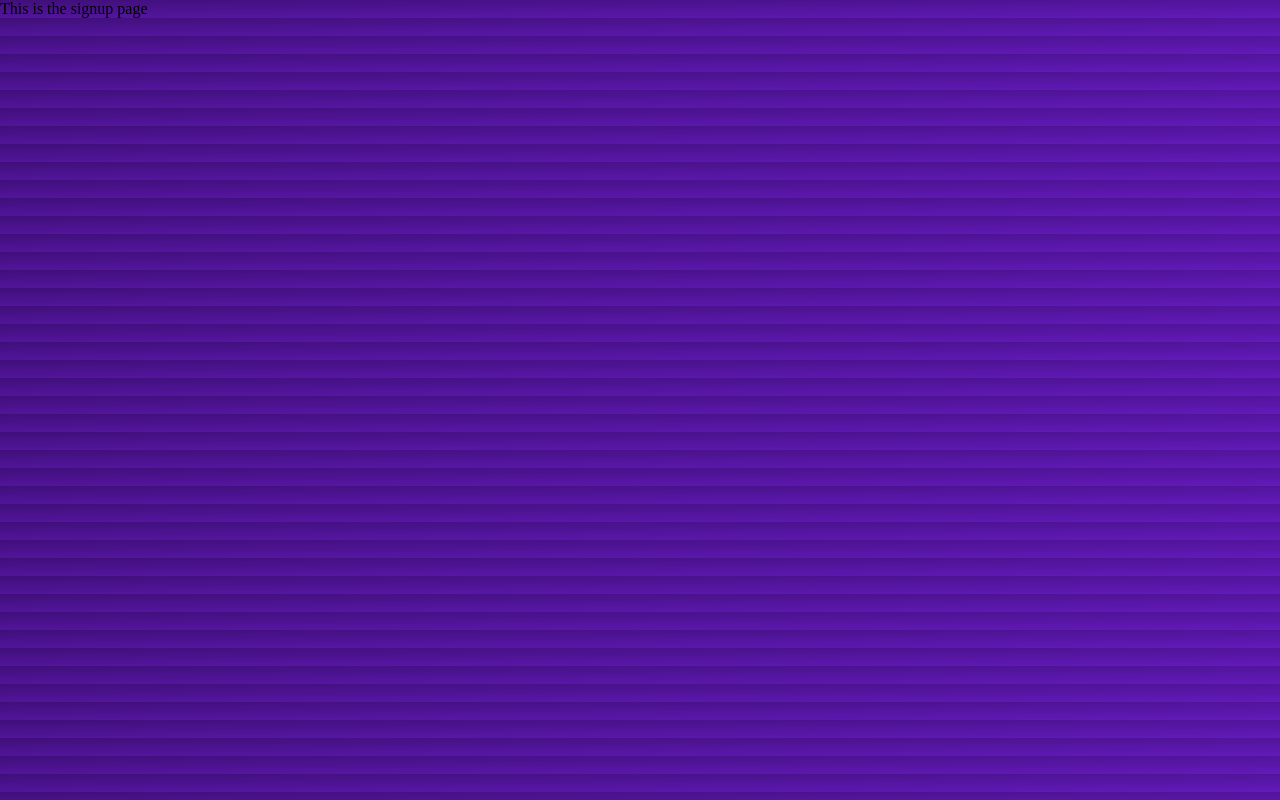
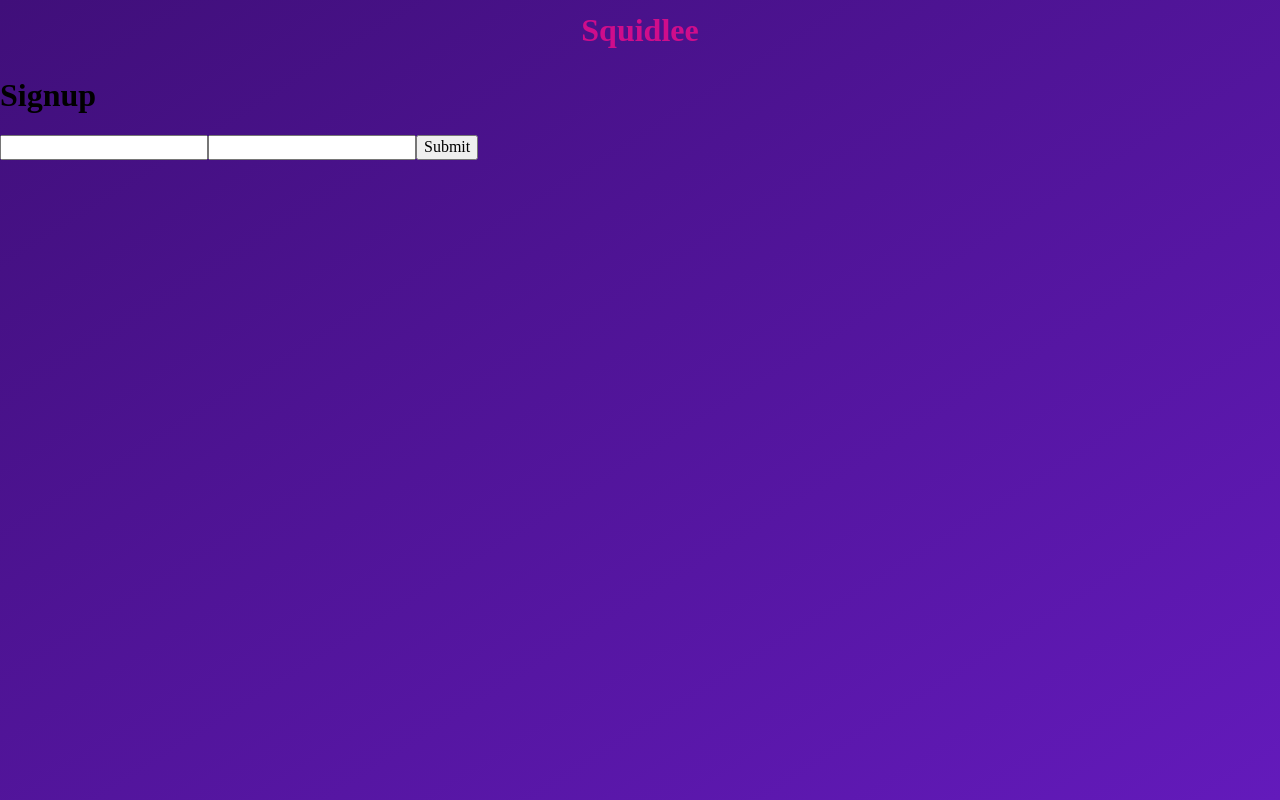
Before and after one commit to CurtisMac/Squidlee, a Next.js app: page /signup in a window 1280 px wide. Built offline with nearby package versions, Linux system fonts and the light colour scheme.

Commit message:
initialized formik

```diff
--- a/package.json
+++ b/package.json
@@ -12,6 +12,7 @@
   "author": "CurtisM",
   "license": "ISC",
   "dependencies": {
+    "formik": "^1.4.2",
     "next": "^7.0.2",
     "react": "^16.7.0",
     "react-dom": "^16.7.0",
--- a/pages/signup.js
+++ b/pages/signup.js
@@ -1,7 +1,24 @@
 import styled from "styled-components";
+import { default as Head } from "../components/Meta";
+import Header from "../components/header/index";
+import SignupForm from "../components/signupForm/index";
 
 const signup = () => {
-  return <div>This is the signup page</div>;
+  return (
+    <React.Fragment>
+      <Head title={"Signup"} />
+      <Container>
+        <Header noNav />
+        <main>
+          <SignupForm />
+        </main>
+      </Container>
+    </React.Fragment>
+  );
 };
 
+const Container = styled.div`
+  min-height: 100vh;
+`;
+
 export default signup;
```
